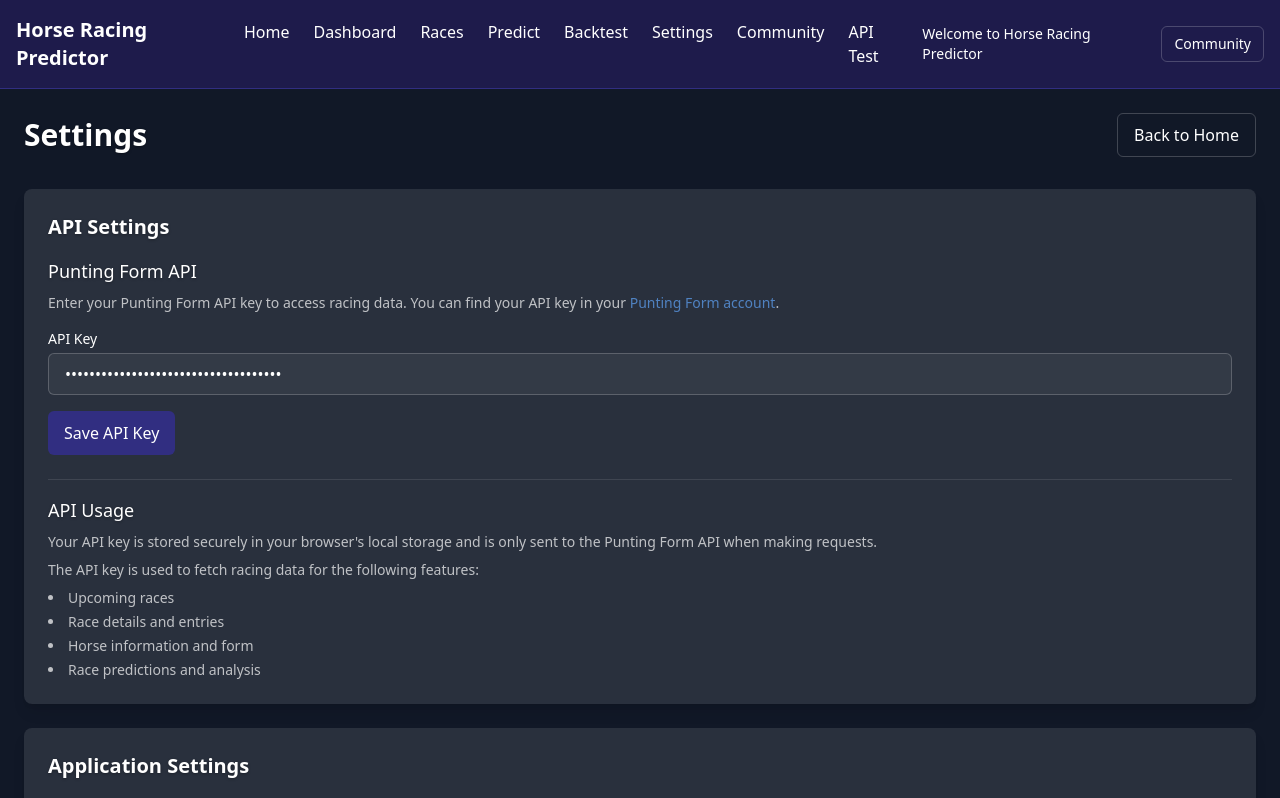
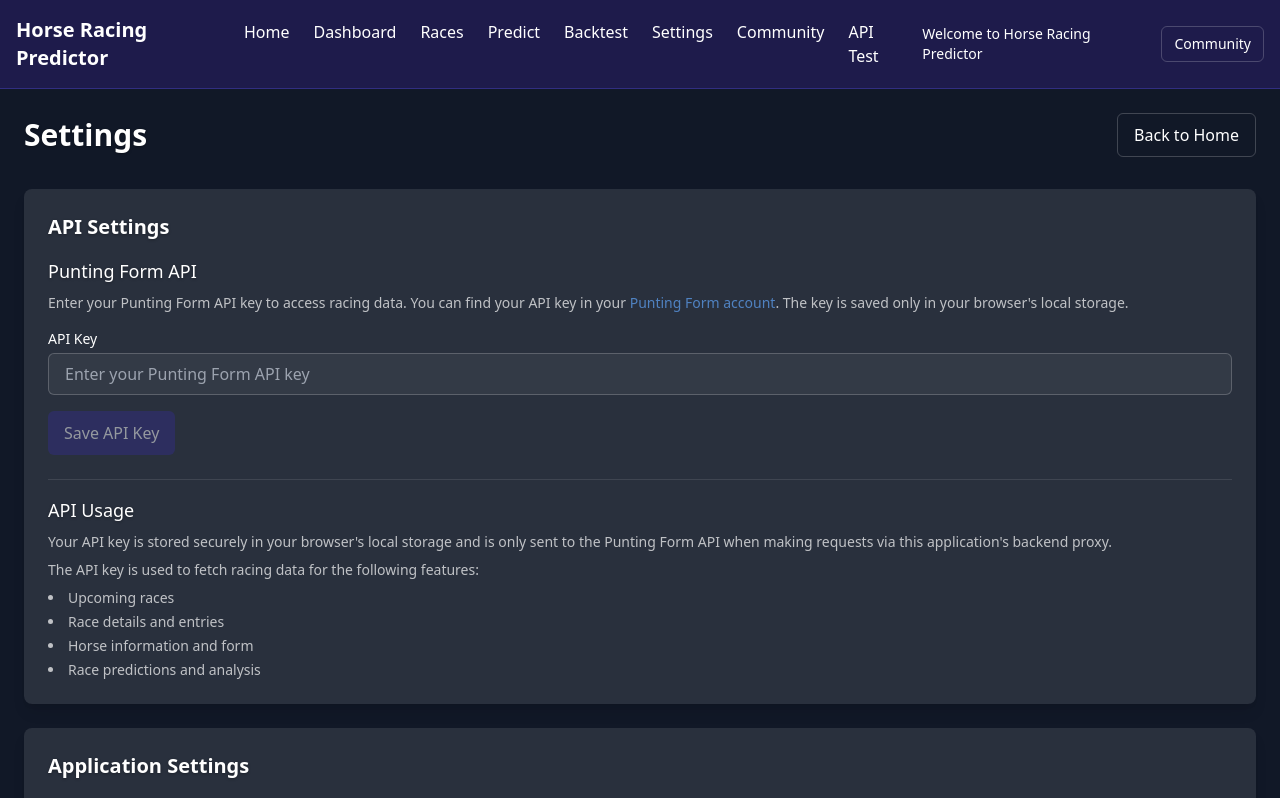
Before and after one commit to juggajay/racing-tool, a Next.js app: page /settings in a window 1280 px wide. Shown: the top 798 px of the page. Built offline with nearby package versions, Linux system fonts and the light colour scheme.

Commit message:
Fix(Settings): Correct API key validation and proxy logic

```diff
--- a/src/app/api/punting-form/route.js
+++ b/src/app/api/punting-form/route.js
@@ -3,28 +3,6 @@
 
 import fs from 'fs';
 import path from 'path';
-
-// Path to the settings file
-const settingsFilePath = path.join(process.cwd(), 'data', 'settings', 'punting-form-api.json');
-
-// Get settings from the settings file
-const getSettings = () => {
-  try {
-    if (fs.existsSync(settingsFilePath)) {
-      const settingsData = fs.readFileSync(settingsFilePath, 'utf8');
-      return JSON.parse(settingsData);
-    }
-  } catch (error) {
-    console.error('Error reading settings file:', error);
-  }
-
-  // Return default settings if file doesn't exist or there's an error
-  return {
-    apiKey: '5b0df8bf-da9a-4d1e-995d-9b7a002aa836', // Default API key
-    endpoint: 'https://api.puntingform.com.au/v2',
-    isValid: false
-  };
-};
 
 // Format date as DD-Mon-YYYY (e.g., 01-Mar-2025)
 function formatDate(date) {
@@ -39,17 +17,29 @@ export async function GET(request) {
   try {
     const { searchParams } = new URL(request.url);
 
-    // Get settings from the settings file
-    const settings = getSettings();
+    // --- Get API Key from Query Parameter ---
+    let apiKey = searchParams.get('api_key');
+
+    if (!apiKey) {
+       return Response.json(
+         {
+           error: 'API key is required',
+           message: 'Please provide the Punting Form API key via the api_key query parameter or configure it in settings.'
+         },
+         { status: 401 }
+       );
+    }
+    // --- End API Key Handling ---
+
 
     // Get the endpoint from query parameters
     const endpointParam = searchParams.get('endpoint');
 
-    // API key from settings
-    const apiKey = settings.apiKey;
-
-    // Base API URL from settings
-    const apiBaseUrl = settings.endpoint || 'https://api.puntingform.com.au/v2';
+    // --- Updated Base API URL based on documentation ---
+    // Documentation mentions http://www.puntingform.com.au/api/xxxx
+    // Assuming v2 is correct and using HTTPS for security.
+    const apiBaseUrl = 'https://www.puntingform.com.au/api/v2';
+    // --- End URL Update ---
 
     // Date parameter (default to today)
     const date = searchParams.get('date') || formatDate(new Date());
@@ -59,17 +49,6 @@ export async function GET(request) {
 
     // Include barrier trials parameter
     const includeBarrierTrials = searchParams.get('includeBarrierTrials') === 'true';
-
-    // Check if API key is available
-    if (!apiKey) {
-      return Response.json(
-        {
-          error: 'API key is not configured',
-          message: 'Please configure your Punting Form API key in the settings page'
-        },
-        { status: 401 }
-      );
-    }
 
     // Validate required parameters
     if (!endpointParam) {
@@ -83,7 +62,7 @@ export async function GET(request) {
     let apiUrl;
     let headers = {
       'accept': 'application/json',
-      'X-API-KEY': apiKey
+      'X-API-KEY': apiKey // Use the apiKey from query param
     };
 
     switch (endpointParam) {
@@ -145,15 +124,20 @@ export async function GET(request) {
         // Request CSV format for results
         headers['accept'] = 'text/csv';
         break;
+      // Map 'races' endpoint for settings test
+      case 'races':
+         console.warn("'/api/punting-form?endpoint=races' called (likely from settings test). Mapping to 'form/comment'.");
+         apiUrl = `${apiBaseUrl}/form/comment?startDate=${date}`;
+         break;
       default:
         return Response.json(
-          { error: 'Invalid endpoint. Supported endpoints are: form/comment, race, horse, form/fields, form/results' },
+          { error: `Invalid endpoint '${endpointParam}'. Supported endpoints are: form/comment, race, horse, form/fields, form/results` },
           { status: 400 }
         );
     }
 
-    // Add API key to the URL
-    apiUrl += `&apiKey=${apiKey}`;
+    // Add API key to the URL (Punting Form API requires it in header)
+    // apiUrl += `&apiKey=${apiKey}`; // Redundant
 
     console.log(`Fetching from Punting Form API: ${apiUrl}`);
 
@@ -161,13 +145,11 @@ export async function GET(request) {
     const response = await fetch(apiUrl, {
       method: 'GET',
       headers,
-      // Add a timeout to prevent hanging
       signal: AbortSignal.timeout(15000) // 15 seconds timeout
     });
 
     // Check if the response is successful
     if (!response.ok) {
-      // Try to get error details from response
       let errorText = '';
       try {
         errorText = await response.text();
@@ -175,19 +157,31 @@ export async function GET(request) {
         errorText = 'Could not extract error details';
       }
 
-      console.error('API error response:', {
+      console.error('Punting Form API error response:', {
         status: response.status,
         statusText: response.statusText,
         url: apiUrl,
         errorText
       });
 
+      // Check for specific authentication error
+      if (response.status === 401 || (errorText && errorText.includes('Authentication Failed'))) {
+         return Response.json(
+           {
+             error: 'Authentication Failed',
+             message: 'Invalid Punting Form API key provided.',
+             details: errorText.substring(0, 200) // Limit details length
+           },
+           { status: 401 }
+         );
+      }
+
       return Response.json(
         {
-          error: 'API request failed',
+          error: 'Punting Form API request failed',
           status: response.status,
           statusText: response.statusText,
-          details: errorText
+          details: errorText.substring(0, 200) // Limit details length
         },
         { status: response.status }
       );
@@ -200,19 +194,11 @@ export async function GET(request) {
     if (contentType && contentType.includes('application/json')) {
       data = await response.json();
     } else if (contentType && contentType.includes('text/csv')) {
-      // For CSV responses, return the raw text
-      // The client can use the csvParser utility to parse it
       data = await response.text();
     } else {
       data = await response.text();
-
-      // Try to parse as JSON if it looks like JSON
       if (data.startsWith('{') || data.startsWith('[')) {
-        try {
-          data = JSON.parse(data);
-        } catch (e) {
-          // Keep as text if parsing fails
-        }
+        try { data = JSON.parse(data); } catch (e) { /* Keep as text */ }
       }
     }
 
@@ -224,13 +210,23 @@ export async function GET(request) {
       timestamp: new Date().toISOString()
     });
   } catch (error) {
-    console.error('Punting Form API error:', error);
+    console.error('Punting Form Proxy API error:', error);
+
+     if (error.name === 'TimeoutError') {
+       return Response.json(
+         {
+           error: 'Request Timeout',
+           message: 'The request to the Punting Form API timed out after 15 seconds.',
+         },
+         { status: 504 } // Gateway Timeout
+       );
+     }
 
     return Response.json(
       {
-        error: 'Internal server error',
+        error: 'Internal Server Error',
         message: error.message,
-        details: 'An unexpected error occurred while processing your request'
+        details: 'An unexpected error occurred while processing your request in the proxy API.'
       },
       { status: 500 }
     );
--- a/src/app/settings/page.tsx
+++ b/src/app/settings/page.tsx
@@ -5,7 +5,7 @@ import { useState, useEffect } from "react";
 import Link from "next/link";
 
 export default function SettingsPage() {
-  const [apiKey, setApiKey] = useState('5b0df8bf-da9a-4d1e-995d-9b7a002aa836');
+  const [apiKey, setApiKey] = useState(''); // Initialize empty, load from storage
   const [savedApiKey, setSavedApiKey] = useState('');
   const [isSaving, setIsSaving] = useState(false);
   const [saveStatus, setSaveStatus] = useState<'idle' | 'success' | 'error'>('idle');
@@ -15,10 +15,16 @@ export default function SettingsPage() {
   useEffect(() => {
     const loadSavedApiKey = () => {
       try {
+        // Ensure localStorage is available (client-side only)
+        if (typeof window !== 'undefined') {
           const savedKey = localStorage.getItem('puntingFormApiKey');
           if (savedKey) {
             setSavedApiKey(savedKey);
-          setApiKey(savedKey);
+            setApiKey(savedKey); // Pre-fill input with saved key
+          } else {
+             // If no saved key, maybe use the default one as placeholder?
+             // setApiKey('5b0df8bf-da9a-4d1e-995d-9b7a002aa836'); // Example placeholder
+          }
         }
       } catch (error) {
         console.error('Error loading API key from localStorage:', error);
@@ -41,25 +47,41 @@ export default function SettingsPage() {
         return;
       }
 
-      // Test the API key with a simple request
-      const response = await fetch(`/api/punting-form?api_key=${encodeURIComponent(apiKey)}&endpoint=races`);
-      const data = await response.json();
+      // Test the API key with a simple, valid request to the proxy
+      // Using 'form/comment' endpoint which requires only date (defaults to today)
+      // Pass the key being tested as a query parameter
+      const testResponse = await fetch(`/api/punting-form?endpoint=form/comment&api_key=${encodeURIComponent(apiKey)}`);
+      const testData = await testResponse.json();
 
-      if (!response.ok || data.error) {
+      // Check if the proxy returned success AND the data from PuntingForm doesn't indicate an auth error
+      // (PuntingForm might return 200 OK but with an error message in the body for invalid keys)
+      if (!testResponse.ok || testData.error || (testData.data && typeof testData.data === 'string' && testData.data.includes('Authentication Failed'))) {
+         let errMsg = 'Invalid API key or failed to connect.';
+         if (testData.error) {
+             errMsg = testData.error;
+         } else if (testData.details) {
+             errMsg = testData.details;
+         } else if (testData.data && typeof testData.data === 'string') {
+             errMsg = testData.data.substring(0, 100); // Show beginning of error string
+         }
         setSaveStatus('error');
-        setStatusMessage(data.error || 'Invalid API key');
+        setStatusMessage(errMsg);
         return;
       }
 
-      // Save API key to localStorage
+      // Save API key to localStorage if the test passes
+      if (typeof window !== 'undefined') {
         localStorage.setItem('puntingFormApiKey', apiKey);
         setSavedApiKey(apiKey);
         setSaveStatus('success');
-      setStatusMessage('API key saved successfully');
+        setStatusMessage('API key saved and verified successfully');
+      } else {
+         throw new Error("localStorage is not available.");
+      }
     } catch (error) {
       console.error('Error saving API key:', error);
       setSaveStatus('error');
-      setStatusMessage('An error occurred while saving the API key');
+      setStatusMessage(error instanceof Error ? error.message : 'An error occurred while saving the API key');
     } finally {
       setIsSaving(false);
     }
@@ -84,6 +106,7 @@ export default function SettingsPage() {
           <p className="text-sm opacity-70 mb-4">
             Enter your Punting Form API key to access racing data. You can find your API key in your
             <a href="https://www.puntingform.com.au/member/login" target="_blank" rel="noopener noreferrer" className="text-blue-400 hover:text-blue-300"> Punting Form account</a>.
+            The key is saved only in your browser's local storage.
           </p>
 
           <div className="space-y-4">
@@ -91,9 +114,9 @@ export default function SettingsPage() {
               <label htmlFor="apiKey" className="block text-sm font-medium mb-1">API Key</label>
               <input
                 id="apiKey"
-                type="password"
+                type="password" // Keep as password for masking
                 value={apiKey}
-                onChange={(e) => setApiKey(e.target.value)}
+                onChange={(e) => { setApiKey(e.target.value); setSaveStatus('idle'); setStatusMessage(''); }} // Reset status on change
                 className="w-full px-4 py-2 rounded-md bg-white/5 border border-white/20 focus:outline-none focus:ring-2 focus:ring-blue-500"
                 placeholder="Enter your Punting Form API key"
               />
@@ -102,10 +125,10 @@ export default function SettingsPage() {
             <div className="flex items-center gap-4">
               <Button
                 onClick={handleSaveApiKey}
-                disabled={isSaving || apiKey === savedApiKey}
-                className="bg-blue-600 hover:bg-blue-700"
+                disabled={isSaving || apiKey === savedApiKey} // Disable if saving or key hasn't changed
+                className="bg-blue-600 hover:bg-blue-700 disabled:opacity-50"
               >
-                {isSaving ? 'Saving...' : 'Save API Key'}
+                {isSaving ? 'Verifying & Saving...' : 'Save API Key'}
               </Button>
 
               {saveStatus === 'success' && (
@@ -122,7 +145,7 @@ export default function SettingsPage() {
         <div className="border-t border-white/10 pt-4 mt-6">
           <h3 className="text-lg font-medium mb-2">API Usage</h3>
           <p className="text-sm opacity-70 mb-2">
-            Your API key is stored securely in your browser&apos;s local storage and is only sent to the Punting Form API when making requests.
+            Your API key is stored securely in your browser&apos;s local storage and is only sent to the Punting Form API when making requests via this application's backend proxy.
           </p>
           <p className="text-sm opacity-70">
             The API key is used to fetch racing data for the following features:
@@ -136,6 +159,7 @@ export default function SettingsPage() {
         </div>
       </div>
 
+      {/* Other settings remain unchanged */}
       <div className="bg-white/10 p-4 md:p-6 rounded-lg shadow-lg mb-6">
         <h2 className="text-xl font-bold mb-4">Application Settings</h2>
 
```
Lines whose indentation alone changed are shown as unchanged.
